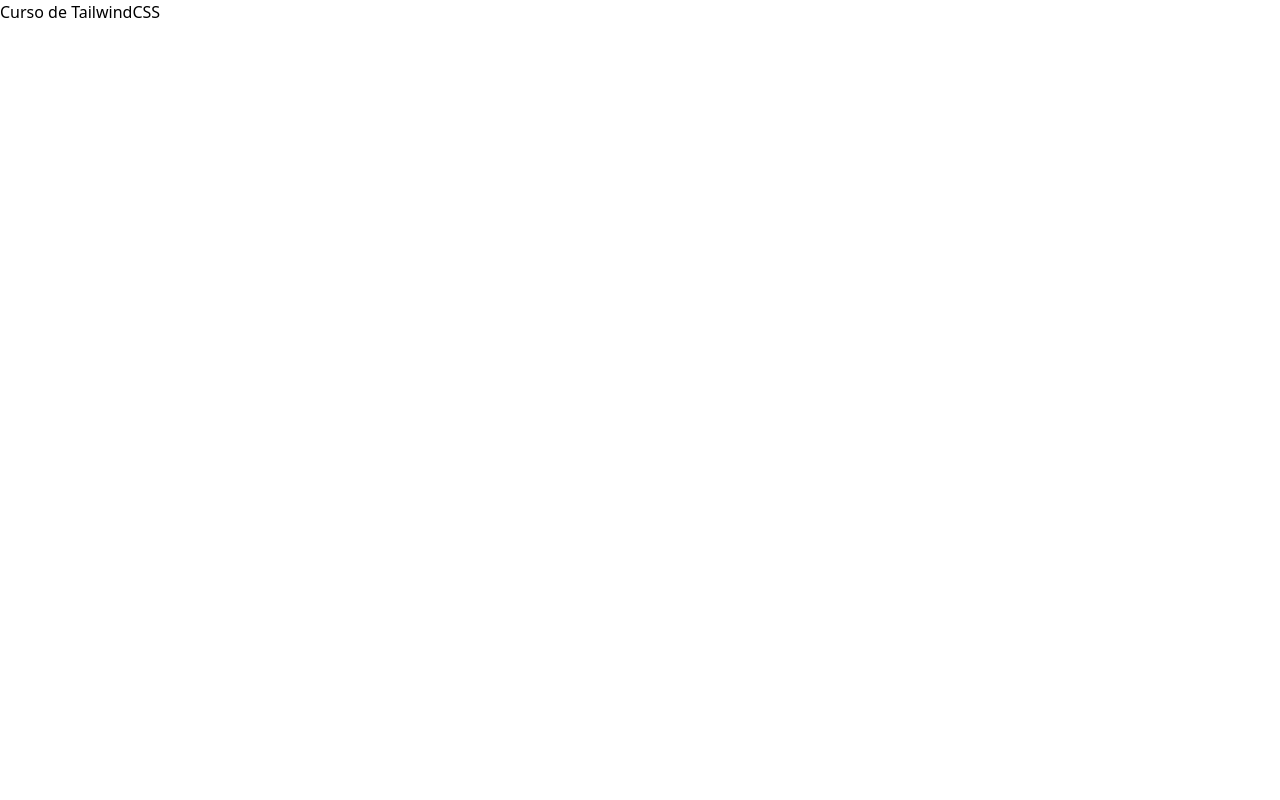
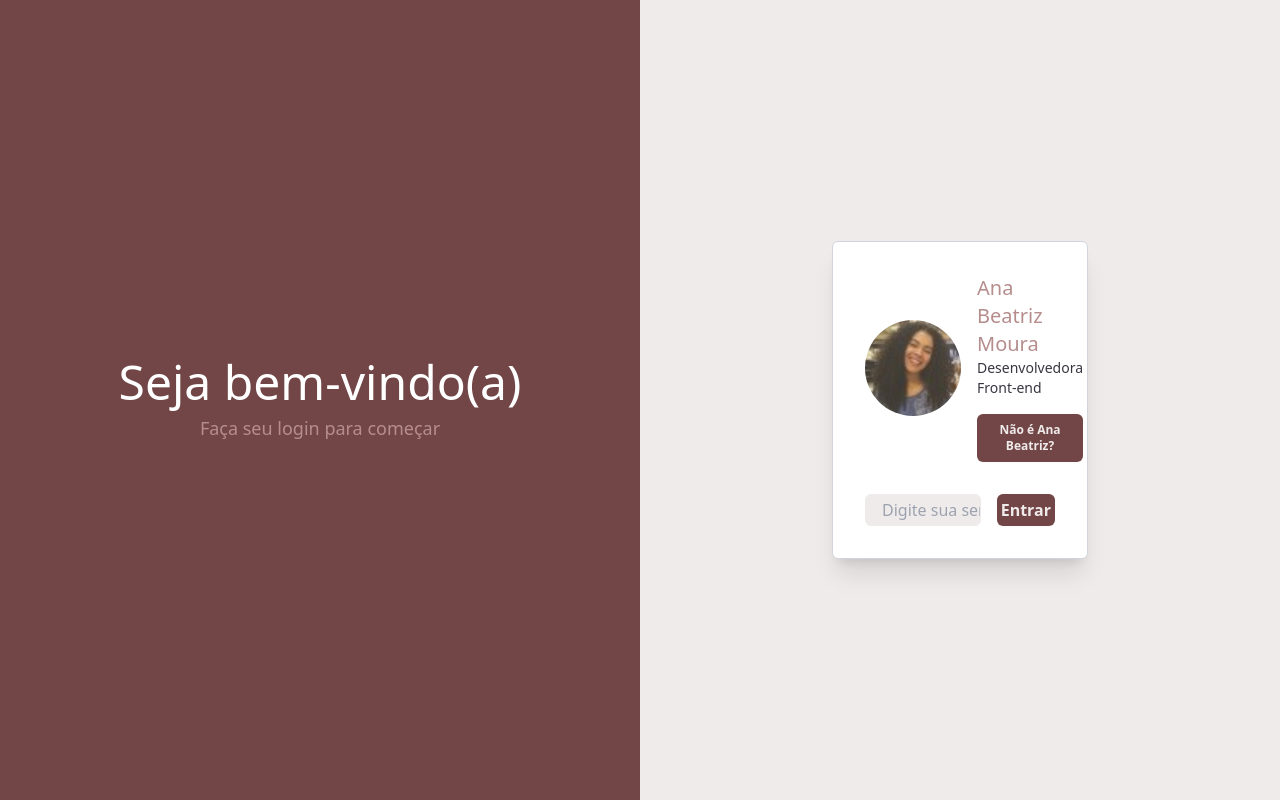
Before and after one commit to beatrizmouradev/curso-tailwind, a website: page src/index.html in a window 1280 px wide. Drawn offline with Linux system fonts and the light colour scheme.

Commit message:
:tada: Projeto finalizado

```diff
--- a/src/index.html
+++ b/src/index.html
@@ -4,10 +4,37 @@
     <meta charset="UTF-8">
     <meta http-equiv="X-UA-Compatible" content="IE=edge">
     <meta name="viewport" content="width=device-width, initial-scale=1.0">
-    <title>Curso de TailwindCSS</title>
+    <title>Projetin TailwindCSS</title>
     <link rel="stylesheet" href="../dist/main.css">
 </head>
-<body>
-    <h1>Curso de TailwindCSS</h1>
+<body class="bg-fundo">
+    <!--Prefixo se refere a responsividade. Coloca-se o prefixo nas excessões-->
+    <div class="grid grid-cols-1 lg:grid-cols-2">
+        <div class="bg-rosaEscuro lg:min-h-screen lg:flex lg:items-center p-8 sm:p-12">
+            <div class="flex-grow">
+                <h1 class="text-white text-center text-2xl sm:text-5xl mb-2">Seja bem-vindo(a)</h1>
+                <p class="text-center text-rosaClaro sm:text-lg">Faça seu login para começar</p>
+            </div>
+        </div>
+        <div class="lg:min-h-screen lg:flex lg:items-center p-12 lg:p-24 xl:p-48">
+            <div class="flex-grow bg-white shadow-xl rounded-md border border-gray-300 p-8">
+                <div class="sm:flex sm:items-center">
+                    <img src="./perfil.jpg" alt="Rosto de uma mulher" class="sm:flex-shrink-0 mx-auto sm:mx-0 h-24 rounded-full">
+                    <div class="sem:ml-4 sm:text-left text-center">
+                        <p class="pl-4 text-xl text-rosaClaro">Ana Beatriz Moura</p>
+                        <p class="pl-4 text-sm text-preto">Desenvolvedora Front-end</p>
+                        <div class="mt-4 pl-4">
+                            <button type="button" class="text-xs y-1 btn">Não é Ana Beatriz?</button>
+                        </div>
+                    </div>
+                </div>
+                <form class="flex w-full mt-8">
+                    <input type="password" class="flex-1 w-full text-preto bg-fundo rounded-md border border-fundo outline-none pl-4" placeholder="Digite sua senha aqui">
+                    <button type="button" class="flex-shrink-0 p-1 ml-4 btn">Entrar</button>
+                </form>
+            </div>
+        </div>
+
+    </div>
 </body>
 </html>
--- a/src/main.css
+++ b/src/main.css
@@ -1,3 +1,15 @@
 @tailwind base;
+
+.btn {
+    @apply outline-none rounded-md text-fundo bg-rosaEscuro py-2 px-4 font-semibold;
+}
+
+.btn:hover {
+    @apply text-rosaEscuro bg-fundo;
+}
+
+
 @tailwind components;
 @tailwind utilities;
+
+/*criando componentes*/
--- a/tailwind.config.js
+++ b/tailwind.config.js
@@ -1,7 +1,15 @@
+//arquivo onde é aplicado a personalização (extend)
 module.exports = {
   content: ["./src/**/*.{html,js}"],
   theme: {
-    extend: {},
+    extend: {
+      colors: {
+        rosaClaro: "#B68D8D",
+        rosaEscuro: "#724646",
+        fundo: "#F0EBEB",
+        preto: "#373741"
+      },
+    },
   },
   plugins: [],
 }
```
Also changed, not shown: dist/main.css, src/perfil.jpg (added).
